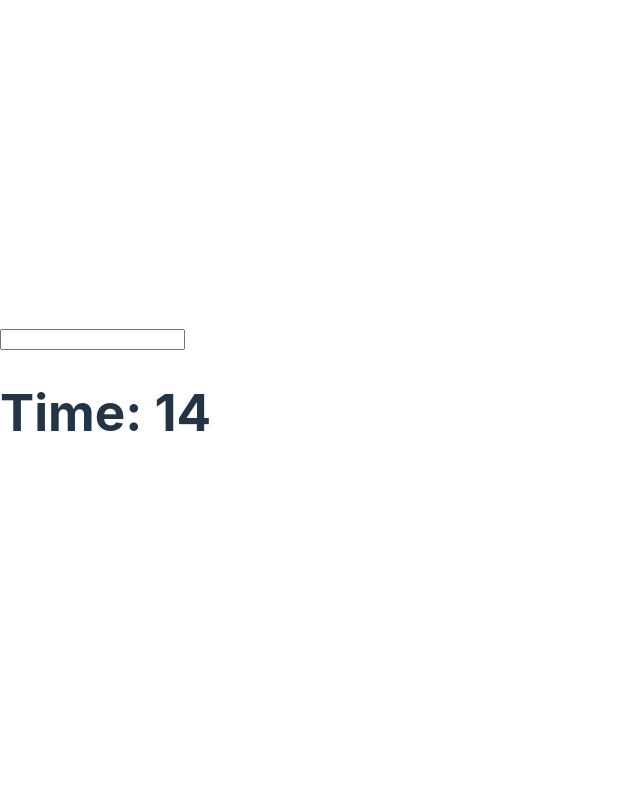
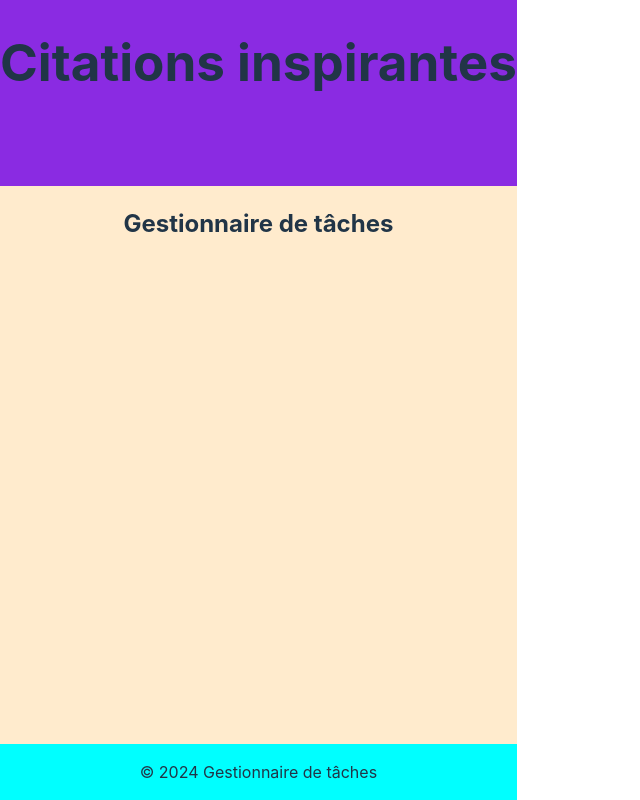
Before and after one commit to MethanBlun/codecademy_react, a React (Vite) app in the folder codecademy_react/: page / in a window 1280 px wide. Shown: the whole page, without its empty margins (0-640 px from the left). Built offline with nearby package versions, Linux system fonts and the light colour scheme.

Commit message:
first look of the project

```diff
--- a/codecademy_react/src/App.css
+++ b/codecademy_react/src/App.css
@@ -1,11 +1,11 @@
  #root {
 
-  max-width: 1280px;
-  margin: 0 auto;
-  padding: 2rem;
+  /* max-width: 1280px; */
+  /* margin: 0 auto;
+  padding: 2rem; */
   text-align: center;
 }
-
+/*
 .logo {
   height: 6em;
   padding: 1.5em;
@@ -41,3 +41,29 @@
 .read-the-docs {
   color: #888;
 }
+ */
+
+/* App.css */
+.App {
+  display: flex;
+  flex-direction: column;
+  height: 100vh; /* Hauteur de la fenêtre du navigateur */
+}
+
+header {
+  height: 25%; /* 25% de la hauteur de la fenêtre */
+  background-color: blueviolet;
+}
+
+main {
+  height: 75%;
+  background-color: blanchedalmond;
+}
+
+footer {
+ background-color: aqua;
+}
+
+.container {
+  /* Style du container */
+}
--- a/codecademy_react/src/App.jsx
+++ b/codecademy_react/src/App.jsx
@@ -1,34 +1,64 @@
-import React, { useEffect, useState } from "react";
+// import React, { useEffect, useState } from "react";
 
-function Timer() {
-  const [time, setTime] = useState(0);
-  const [name, setName] = useState("");
-  const handlechange = ({ target }) => {
-    setName(target.value);
-  };
+// function Timer() {
+//   const [time, setTime] = useState(0);
+//   const [name, setName] = useState("");
+//   const handlechange = ({ target }) => {
+//     setName(target.value);
+//   };
 
-  useEffect(() => {
-    let intervalId = setInterval(() => {
-      setTime((prev) => prev + 1), console.log("conmponent is mounted");
-    }, 1000);
+//   useEffect(() => {
+//     let intervalId = setInterval(() => {
+//       setTime((prev) => prev + 1), console.log("conmponent is mounted");
+//     }, 1000);
 
-    return () => clearInterval(intervalId), console.log("component unmounted");
-  }, []);
+//     return () => clearInterval(intervalId), console.log("component unmounted");
+//   }, []);
+// <p></p>
+//   return (
+//     <>
+//       <input type="text" onChange={handlechange} />
+//       <h1>Time: {time}</h1>
+//     </>
+//   );
+// }
 
-  return (
-    <>
-      <input type="text" onChange={handlechange} />
-      <h1>Time: {time}</h1>
-    </>
-  );
-}
+// function App() {
+//   return (
+//     <>
+
+//       <Timer />
+//     </>
+//   );
+// }
+
+// export default App;
+
+// App.js
+import React from 'react';
+import './App.css';
 
 function App() {
   return (
-    <>
+    <div className="App">
+      <header>
+        <div className="container mx-auto">
+          <h1 className="text-2xl">Citations inspirantes</h1>
+          {/* Ajoute ici ton système d'affichage de citations */}
+        </div>
+      </header>
 
-      <Timer />
-    </>
+      <main className="container mx-auto mt-8">
+        <h2 className="text-2xl mb-4">Gestionnaire de tâches</h2>
+        {/* Ajoute ici la liste de tâches */}
+      </main>
+
+      <footer>
+        <div className="container mx-auto">
+          <p>&copy; 2024 Gestionnaire de tâches</p>
+        </div>
+      </footer>
+    </div>
   );
 }
 
```
